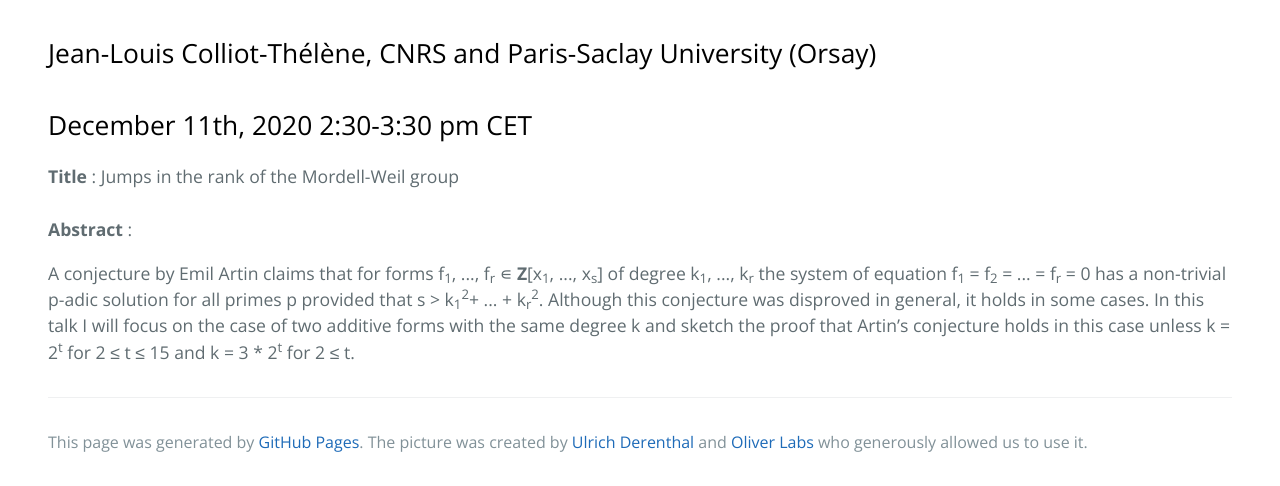
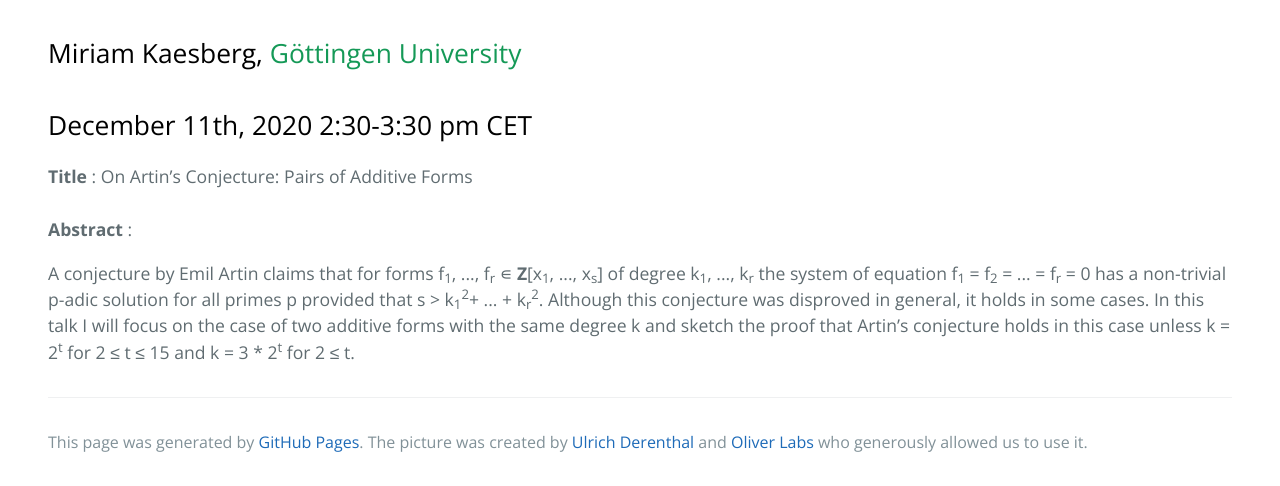
Before and after one commit to zoom-on-rational-points/zoom-on-rational-points.github.io, a Jekyll site: the page built from abstractMK.md, in a window 1280 px wide, cut to the strip 553-1039 px from the top of the page. Built offline with Jekyll 4.4.1, drawn with Linux system fonts in a browser that asks for light colours.

Commit message:
Update abstractMK.md

```diff
--- a/abstractMK.md
+++ b/abstractMK.md
@@ -6,10 +6,10 @@
   <img width="200" height="200" style="transform: rotate(0.5turn);" src="https://upload.wikimedia.org/wikipedia/commons/1/18/Rational_points_of_bounded_height_outside_the_27_lines_on_Clebsch%27s_diagonal_cubic_surface.png">
 </p>
 
-## <a href="https://www.imo.universite-paris-saclay.fr/~colliot/" style="color:black">Jean-Louis Colliot-Thélène,</a> <a href="https://www.cnrs.fr/fr/page-daccueil" style="color:black">CNRS</a> <c style="color:black">and</c> <a href="https://www.imo.universite-paris-saclay.fr/" style="color:black">Paris-Saclay University (Orsay) </a>
+## <a href="https://sites.google.com/view/miriam-kaesberg/home" style="color:black">Miriam Kaesberg,</a> G&ouml;ttingen University
 ## <c style="color:black">December 11th, 2020  2:30-3:30 pm CET</c>
 
-<b>Title</b> : Jumps in the rank of the Mordell-Weil group
+<b>Title</b> : On Artin's Conjecture: Pairs of Additive Forms
 <br>
 <br>
 <b>Abstract</b> :
```
